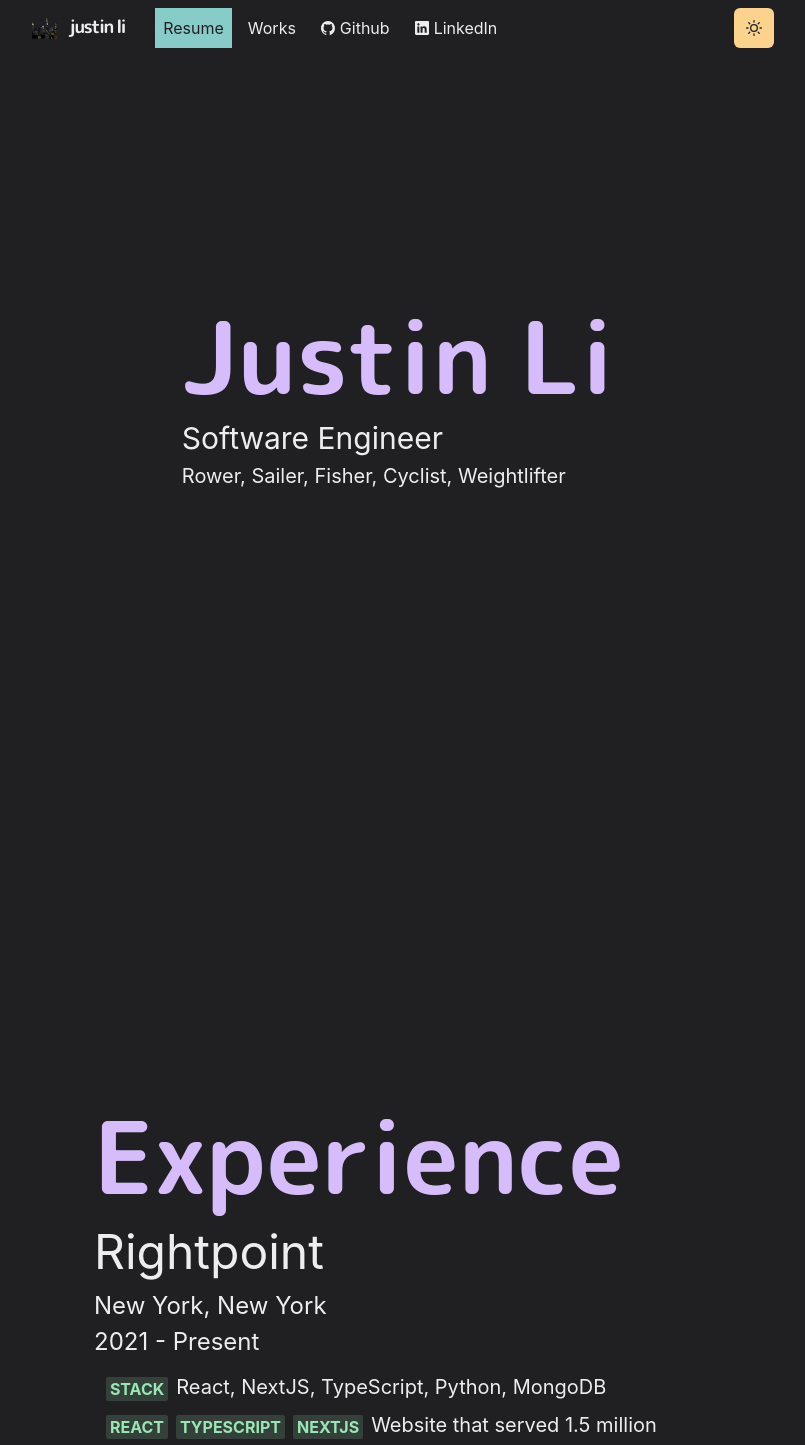
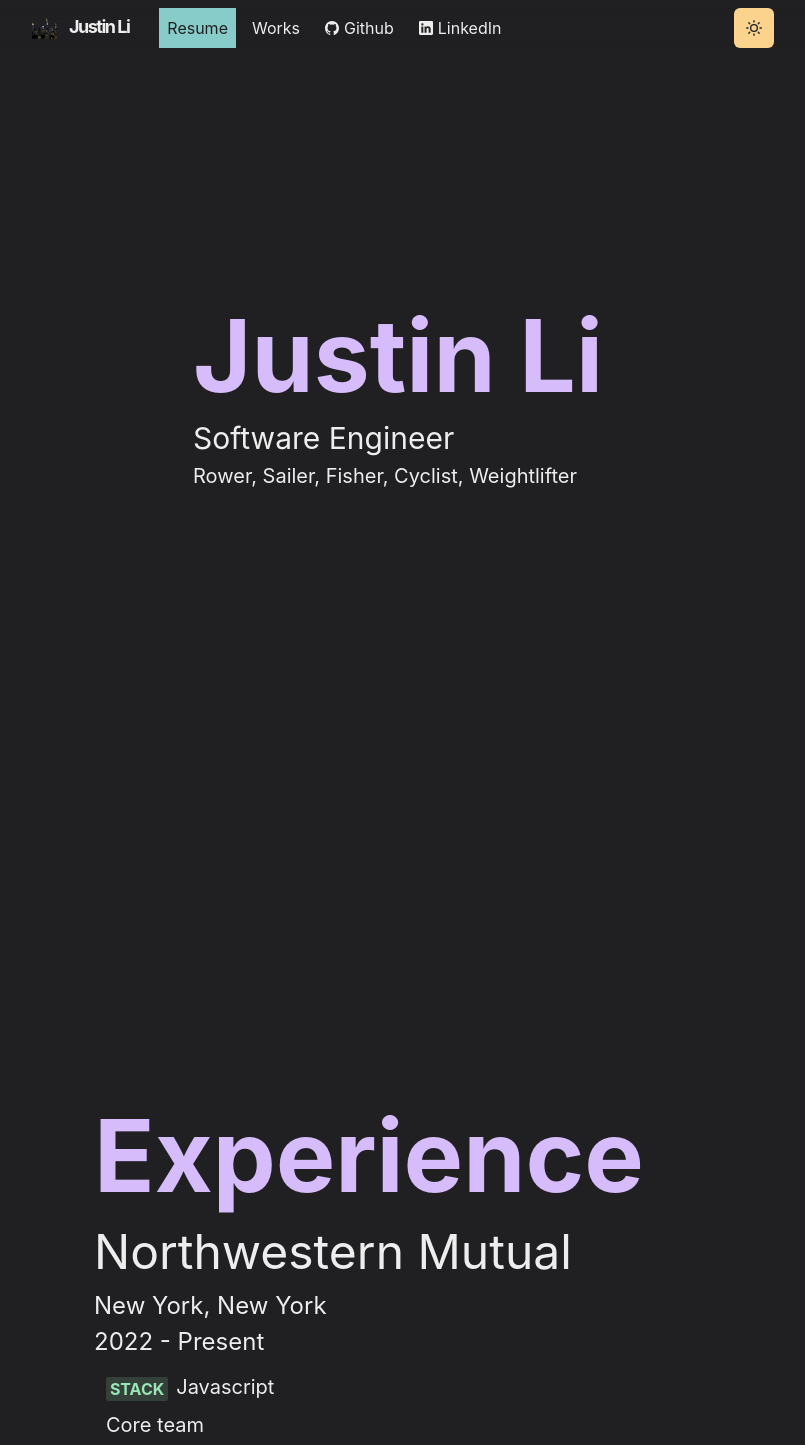
Before and after one commit to JustinLiAtSBU/portfolio-site, a Next.js app: page /resume in a window 1280 px wide. Shown: the top 1445 px of the page, without its empty margins (242-1047 px from the left). Built offline with nearby package versions, Linux system fonts and the light colour scheme.

Commit message:
Add Northwestern Mutual to resume section

```diff
--- a/components/logo.js
+++ b/components/logo.js
@@ -25,11 +25,10 @@
           <Image src='/images/logo.png' width={25} height={25} alt="logo" />
           <Text
             color={useColorModeValue('gray.800', 'whiteAlpha.900')}
-            fontFamily='M PLUS Rounded 1c'
             fontWeight="bold"
             ml={3}
           >
-            justin li
+            Justin Li
           </Text>
         </LogoBox>
       </a>
--- a/components/resume/experience.js
+++ b/components/resume/experience.js
@@ -14,9 +14,23 @@
         Experience
       </Heading>
       <Box>
+        <Text fontSize="5xl">Northwestern Mutual</Text>
+        <Text fontSize="2xl">New York, New York</Text>
+        <Text fontSize="2xl">2022 - Present</Text>
+        <List fontSize="xl" p={2}>
+          <ListItem p={1}>
+            <Meta fontSize="md">Stack</Meta>
+            Javascript
+          </ListItem>
+          <ListItem p={1}>
+            Core team
+          </ListItem>
+        </List>
+      </Box>
+      <Box>
         <Text fontSize="5xl">Rightpoint</Text>
         <Text fontSize="2xl">New York, New York</Text>
-        <Text fontSize="2xl">2021 - Present</Text>
+        <Text fontSize="2xl">2021 - 2022</Text>
         <List fontSize="xl" p={2}>
           <ListItem p={1}>
             <Meta fontSize="md">Stack</Meta>
--- a/lib/theme.js
+++ b/lib/theme.js
@@ -31,10 +31,6 @@
   }
 }
 
-const fonts = {
-  heading: "'M PLUS Rounded 1c'"
-}
-
 const colors = {
   grassTeal: '#88ccca'
 }
@@ -44,6 +40,6 @@
   useSystemColorMode: true
 }
 
-const theme = extendTheme({ config, styles, components, fonts, colors })
+const theme = extendTheme({ config, styles, components, colors })
 
 export default theme
```
Also changed, not shown: pages/index.js (+7 -9 lines).
